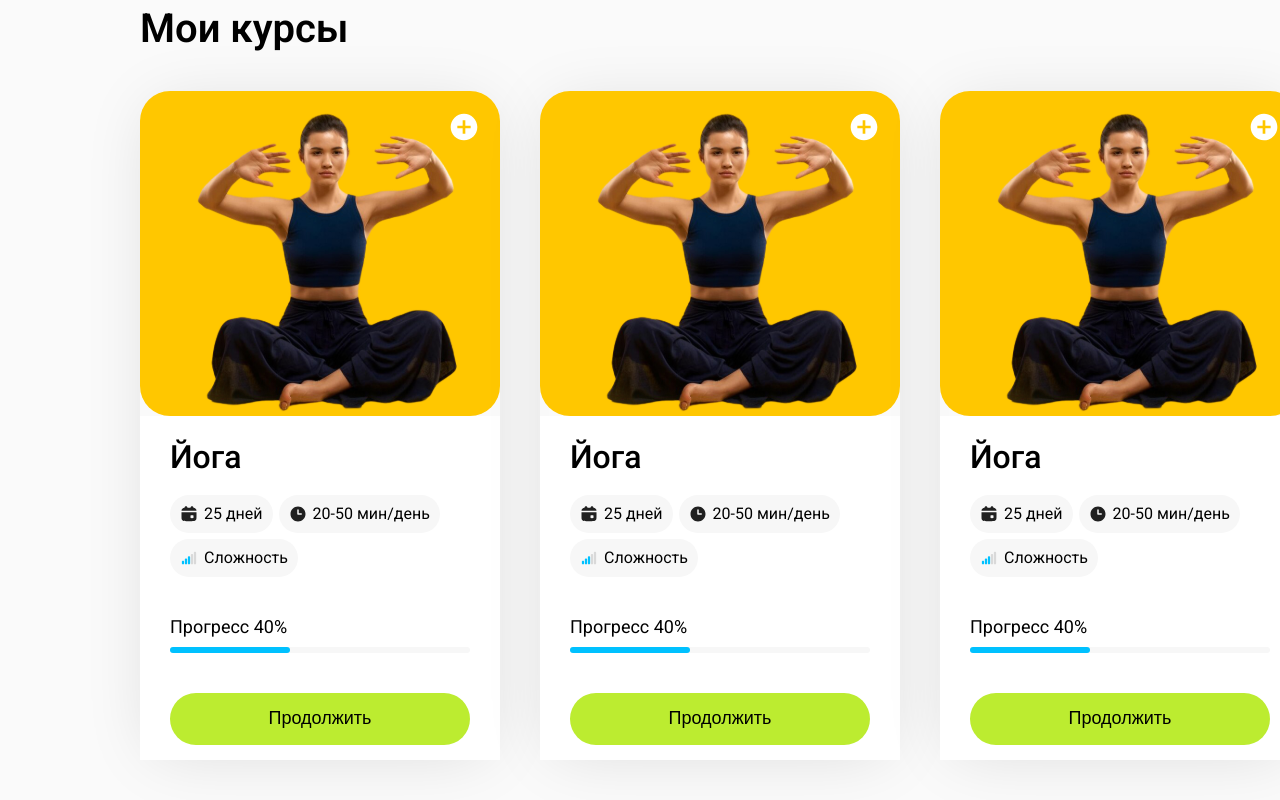
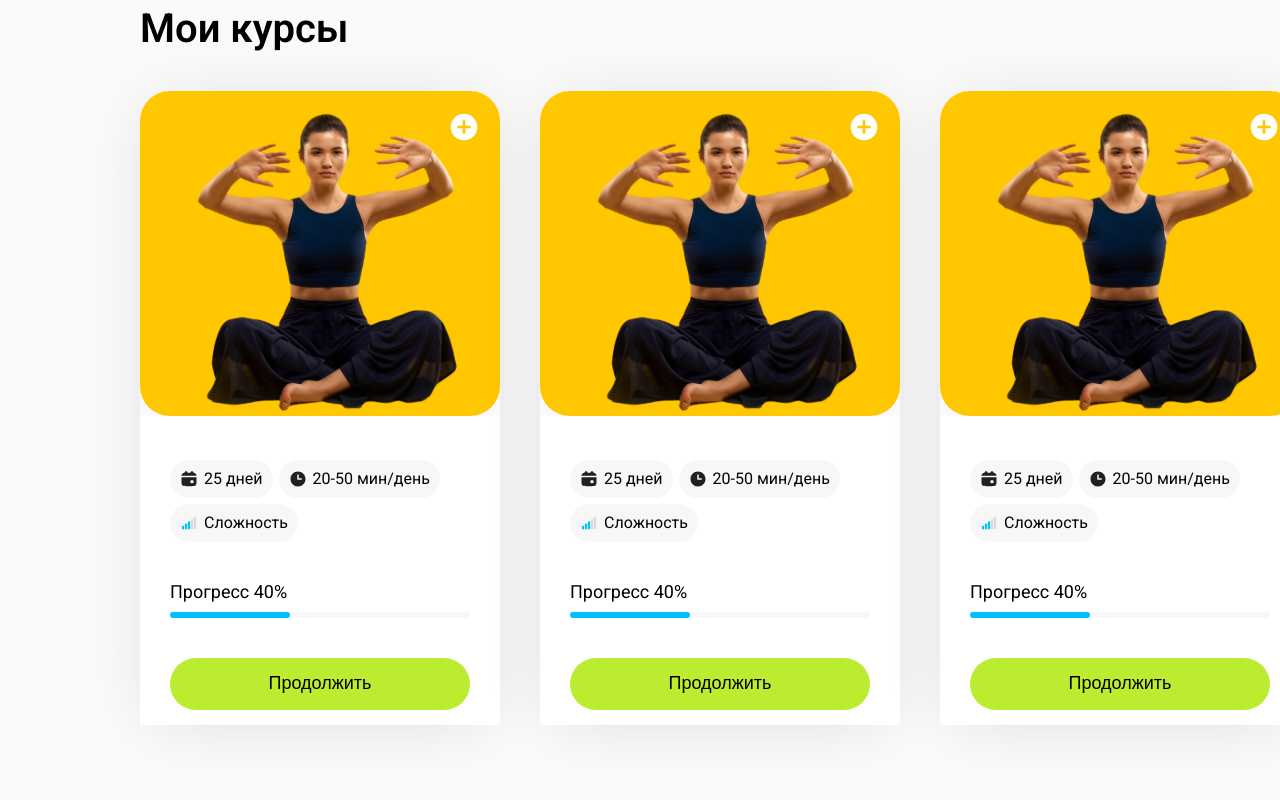
Before and after one commit to MarinaAlPu/sky-fitness-pro, a React (Vite) app: page /profile in a window 1280 px wide. Shown: the part 574-1374 px from the top of the page. Built offline with nearby package versions, Linux system fonts and the light colour scheme.

Commit message:
Add CardProps

```diff
--- a/src/components/card/Card.tsx
+++ b/src/components/card/Card.tsx
@@ -2,7 +2,12 @@ import { Button } from "../button/Button";
 import { SWrapper, SContainer, SImage, STitle, SRoundButton, SPropertyContainer, SDaysIcon, STimeIcon, SComplexityIcon, SDescriptionContainer, SPropertiesContainer, SFirstRowProperties, SPropertyText, SImageContainer, SProgress, SProgressTitle, ProgressBar, SProgressFill } from "./Card.style";
 
 
-export const Card = () => {
+type CardProps = {
+  title: string;
+}
+
+
+export const Card = ({ title }: CardProps) => {
   const progress = 40;
 
   const handleWorkout = () => {
@@ -14,15 +19,16 @@ export const Card = () => {
     <SWrapper >
       <SImageContainer>
         <SImage src="./images/main-page/mask-1-1.svg" alt="Йога" />
-          <SRoundButton src="./icons/add-button.svg" alt="Добавить" title="Добавить курс" />
-          {/* <SRoundButton src="./icons/delete-button.svg" alt="Удалить" title="Удалить курс" /> */}
+        <SRoundButton src="./icons/add-button.svg" alt="Добавить" title="Добавить курс" />
+        {/* <SRoundButton src="./icons/delete-button.svg" alt="Удалить" title="Удалить курс" /> */}
       </SImageContainer>
 
       <SContainer>
         <SDescriptionContainer>
 
           <STitle>
-            Йога
+            {/* Йога */}
+            {title}
           </STitle>
 
           <SPropertiesContainer>
```
